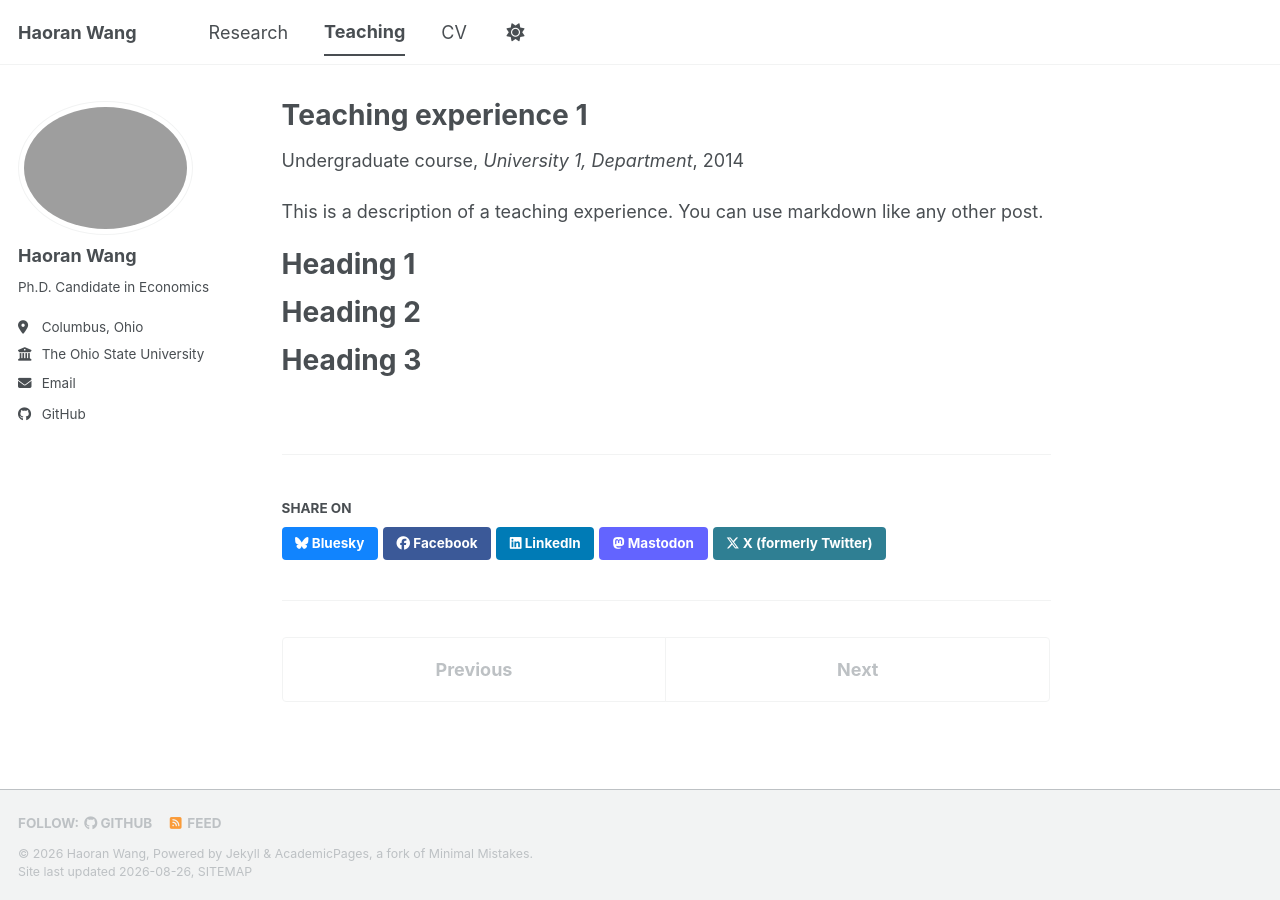
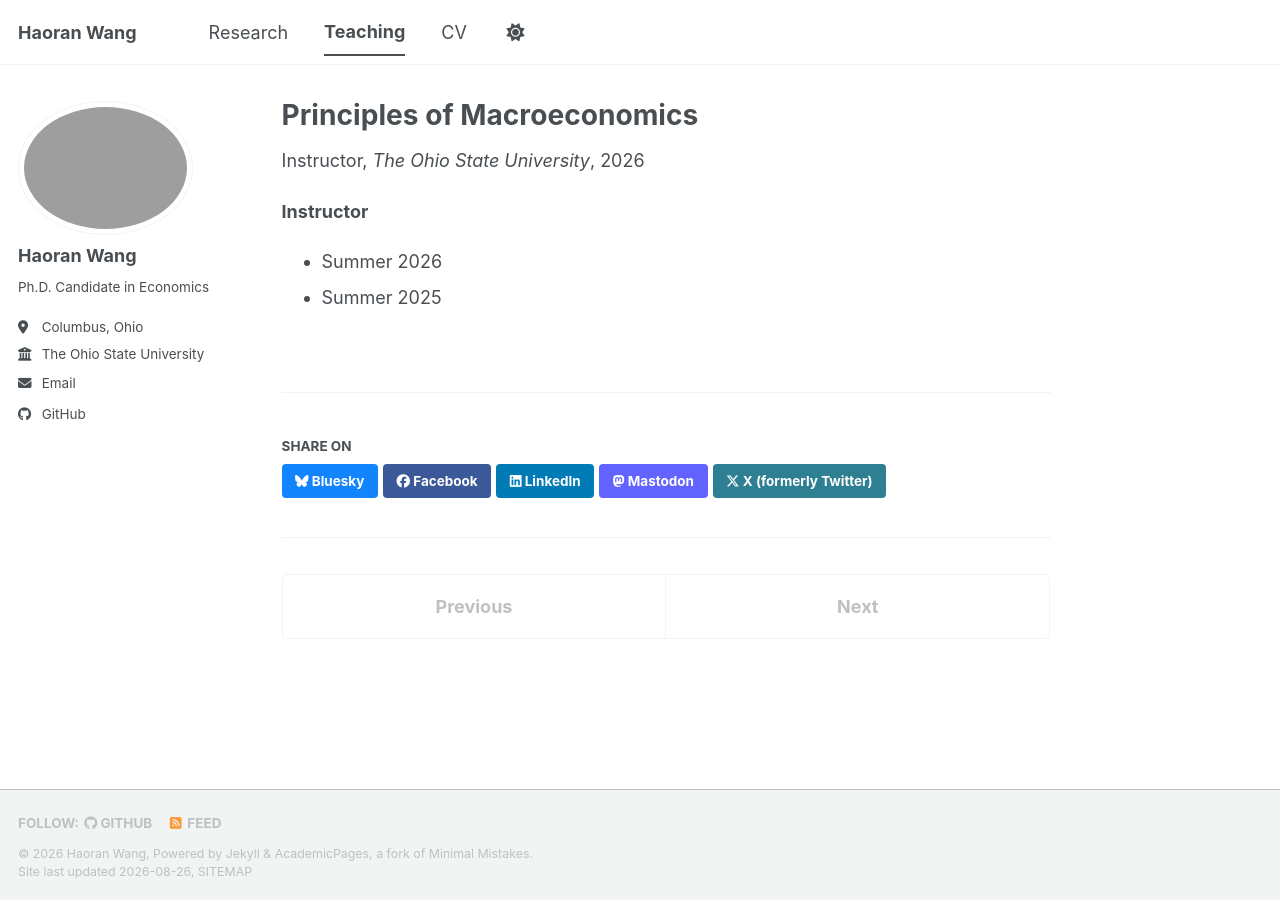
Before and after one commit to hwang853/hwang853.github.io, a Jekyll site: the page built from _teaching/2014-spring-teaching-1.md, in a window 1280 px wide. Built offline with Jekyll 4.4.1, drawn with Linux system fonts in a browser that asks for light colours; a style sheet for code colours, icons or effects is not loaded.

Commit message:
Update 2014-spring-teaching-1.md

```diff
--- a/_teaching/2014-spring-teaching-1.md
+++ b/_teaching/2014-spring-teaching-1.md
@@ -1,20 +1,14 @@
 ---
-title: "Teaching experience 1"
+title: "Principles of Macroeconomics"
 collection: teaching
-type: "Undergraduate course"
-permalink: /teaching/2014-spring-teaching-1
-venue: "University 1, Department"
-date: 2014-01-01
-location: "City, Country"
+type: "Instructor"
+permalink: /teaching/principles-of-macroeconomics
+venue: "The Ohio State University"
+date: 2026-06-01
+location: "Columbus, Ohio"
 ---
 
-This is a description of a teaching experience. You can use markdown like any other post.
+**Instructor**
 
-Heading 1
-======
-
-Heading 2
-======
-
-Heading 3
-======
+- Summer 2026
+- Summer 2025
```
